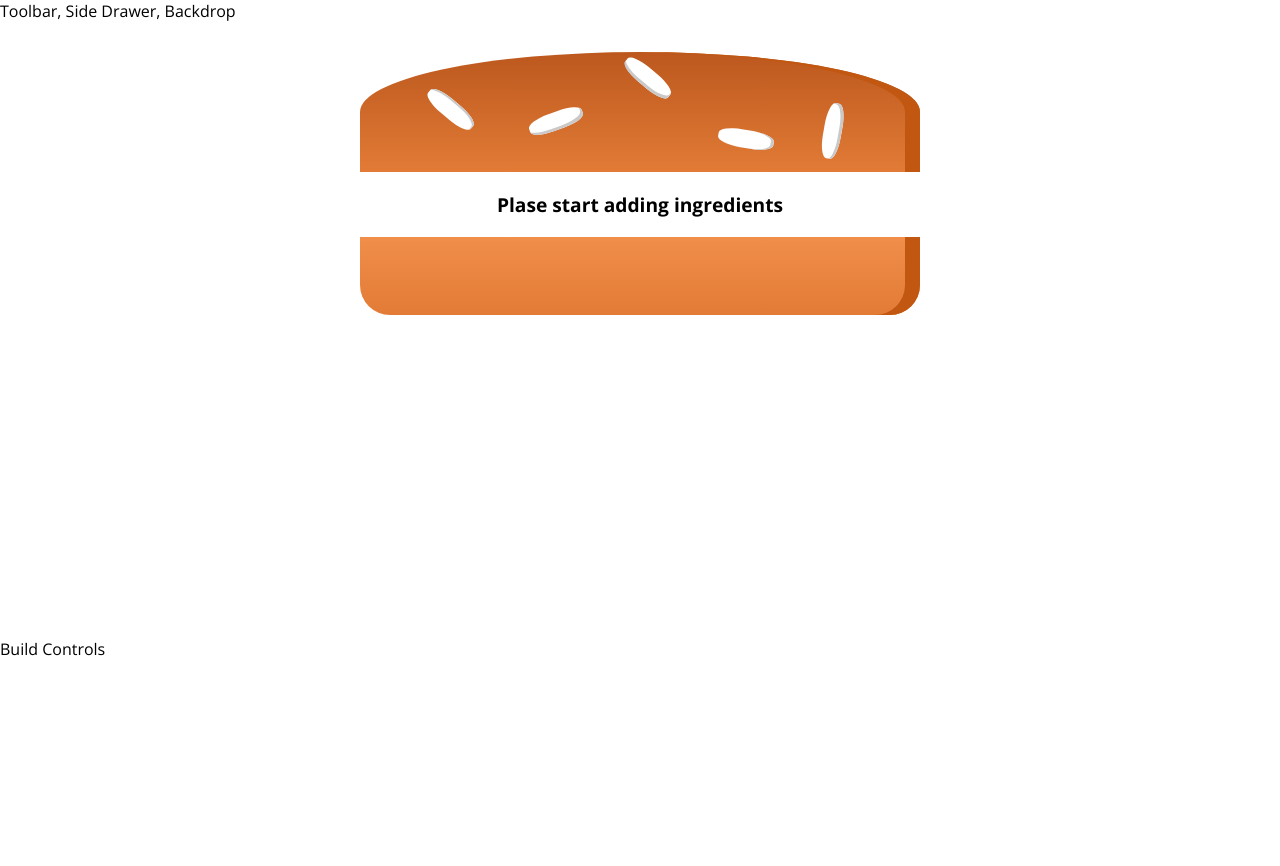
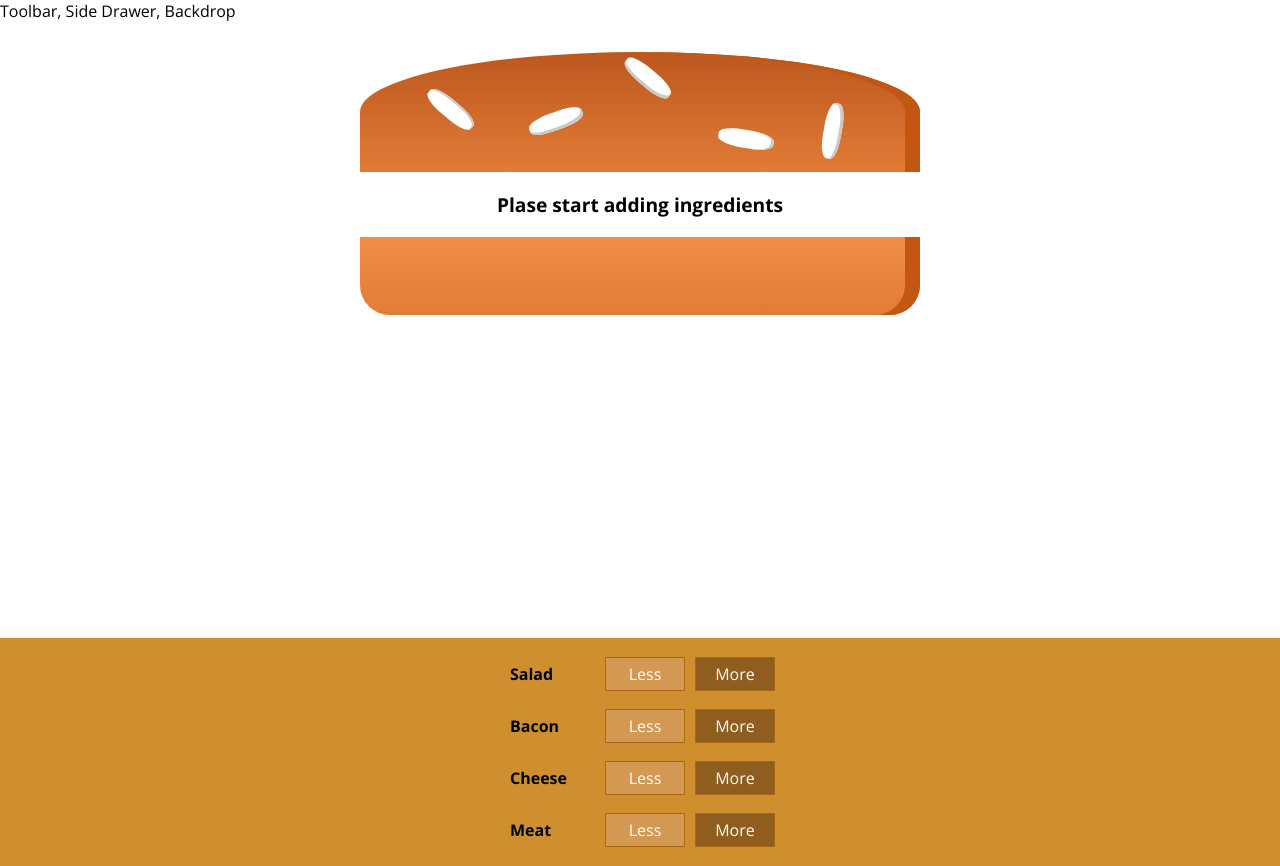
Before and after one commit to thanhpham091790/reactjs, a React (Create React App) app in the folder burger-builder/: page / in a window 1280 px wide. Before the commit the page ends 800 px from the top, so only its background shows below. Built offline with nearby package versions, Linux system fonts and the light colour scheme.

Commit message:
Adding the BuidControl Component and Outputing multiple BuildControl Components.

```diff
--- /dev/null
+++ b/burger-builder/src/components/Burger/BuildControls/BuildControl/BuildControl.js
@@ -0,0 +1,15 @@
+import React from 'react';
+
+import classes from './BuildControl.module.css';
+
+const buildControl = (props) => {
+    return (
+        <div className={classes.BuildControl}>
+            <div className={classes.Label}>{props.label}</div>
+            <button className={classes.Less}>Less</button>
+            <button className={classes.More}>More</button>
+        </div>
+    );
+}
+
+export default buildControl;
--- /dev/null
+++ b/burger-builder/src/components/Burger/BuildControls/BuildControl/BuildControl.module.css
@@ -0,0 +1,56 @@
+.BuildControl {
+    display: flex;
+    justify-content: space-between;
+    align-items: center;
+    margin: 5px 0;
+}
+
+.BuildControl button {
+    display: block;
+    font: inherit;
+    padding: 5px;
+    margin: 0 5px;
+    width: 80px;
+    border: 1px solid #AA6817;
+    cursor: pointer;
+    outline: none;
+}
+
+.BuildControl button:disabled {
+    background-color: #AC9980;
+    border: 1px solid #7E7365;
+    color: #ccc;
+    cursor: default;
+}
+
+.BuildControl button:hover:disabled {
+    background-color: #AC9980;
+    color: #ccc;
+    cursor: not-allowed;
+}
+
+.Label {
+    padding: 10px;
+    font-weight: bold;
+    width: 80px;
+}
+
+.BuildControl .Less {
+    background-color: #D39952;
+    color: white;
+}
+
+.BuildControl .More {
+    background-color: #8F5E1E;
+    color: white;
+}
+
+.BuildControl .Less:hover, .BuildControl .Less:active {
+    background-color: #DAA972;
+    color: white;
+}
+
+.BuildControl .More:hover,.BuildControl .More:active {
+    background-color: #99703F;
+    color: white;
+}
--- /dev/null
+++ b/burger-builder/src/components/Burger/BuildControls/BuildControls.js
@@ -0,0 +1,23 @@
+import React from 'react';
+import BuildControl from './BuildControl/BuildControl';
+
+import classes from './BuildControls.module.css';
+
+const controls = [
+    { label: 'Salad', type: 'salad' },
+    { label: 'Bacon', type: 'bacon' },
+    { label: 'Cheese', type: 'cheese' },
+    { label: 'Meat', type: 'meat' }
+];
+
+const buildControls = (props) => {
+    return (
+        <div className={classes.BuildControls}>
+            {controls.map((ctrl) => {
+                return <BuildControl key={ctrl.label} label={ctrl.label} />;
+            })}
+        </div>
+    );
+}
+
+export default buildControls;
--- /dev/null
+++ b/burger-builder/src/components/Burger/BuildControls/BuildControls.module.css
@@ -0,0 +1,10 @@
+.BuildControls{
+    width: 100%;
+    background-color: #CF8F2E;
+    display: flex;
+    flex-flow: column;
+    align-items: center;
+    box-shadow: 0 2px 1px #ccc;
+    margin: auto;
+    padding: 10px 0px;
+}
--- a/burger-builder/src/containers/BurgerBuilder/BurgerBuilder.js
+++ b/burger-builder/src/containers/BurgerBuilder/BurgerBuilder.js
@@ -1,6 +1,7 @@
 import React, {Component} from 'react';
 import Auxi from '../../hoc/Auxi';
 import Burger from '../../components/Burger/Burger';
+import BuildControls from '../../components/Burger/BuildControls/BuildControls';
 
 class BurgerBuilder extends Component{
 
@@ -16,10 +17,8 @@
     render(){
         return(
             <Auxi>
-                <div>
-                    <Burger ingredients={this.state.ingredients} />
-                </div>
-                <div>Build Controls</div>
+                <Burger ingredients={this.state.ingredients} />
+                <BuildControls />
             </Auxi>
         );
     }
```
